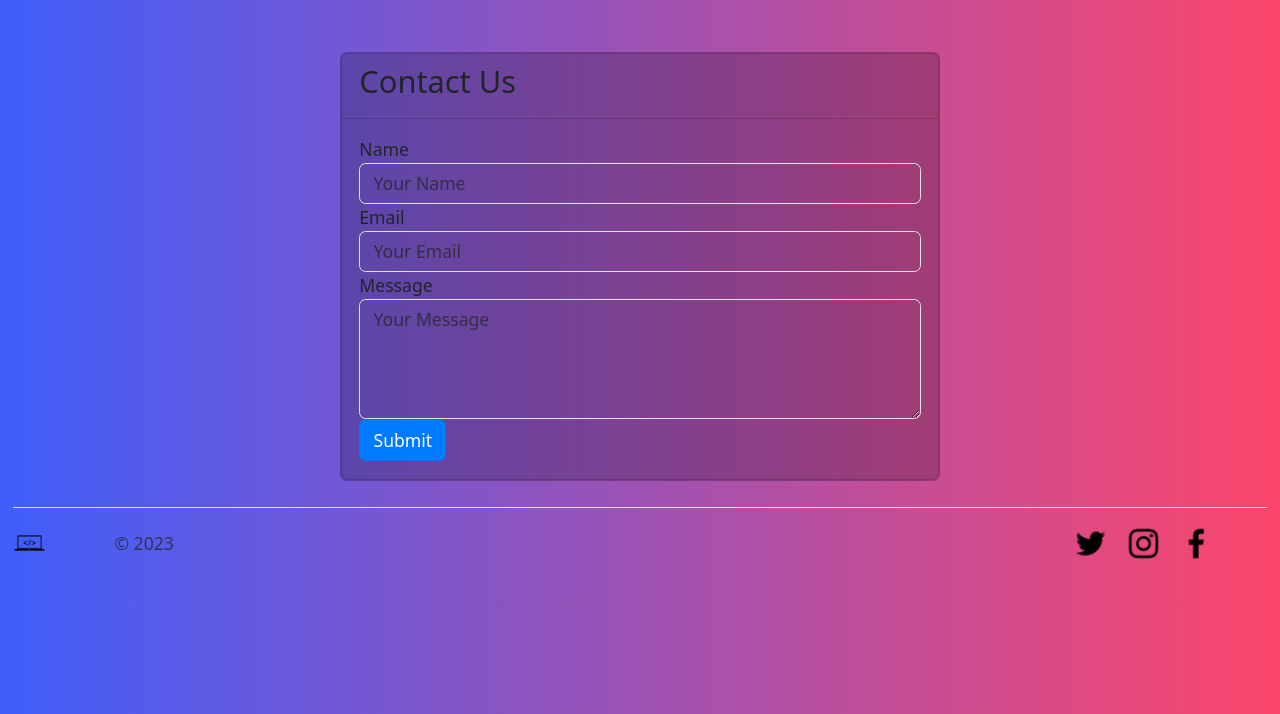
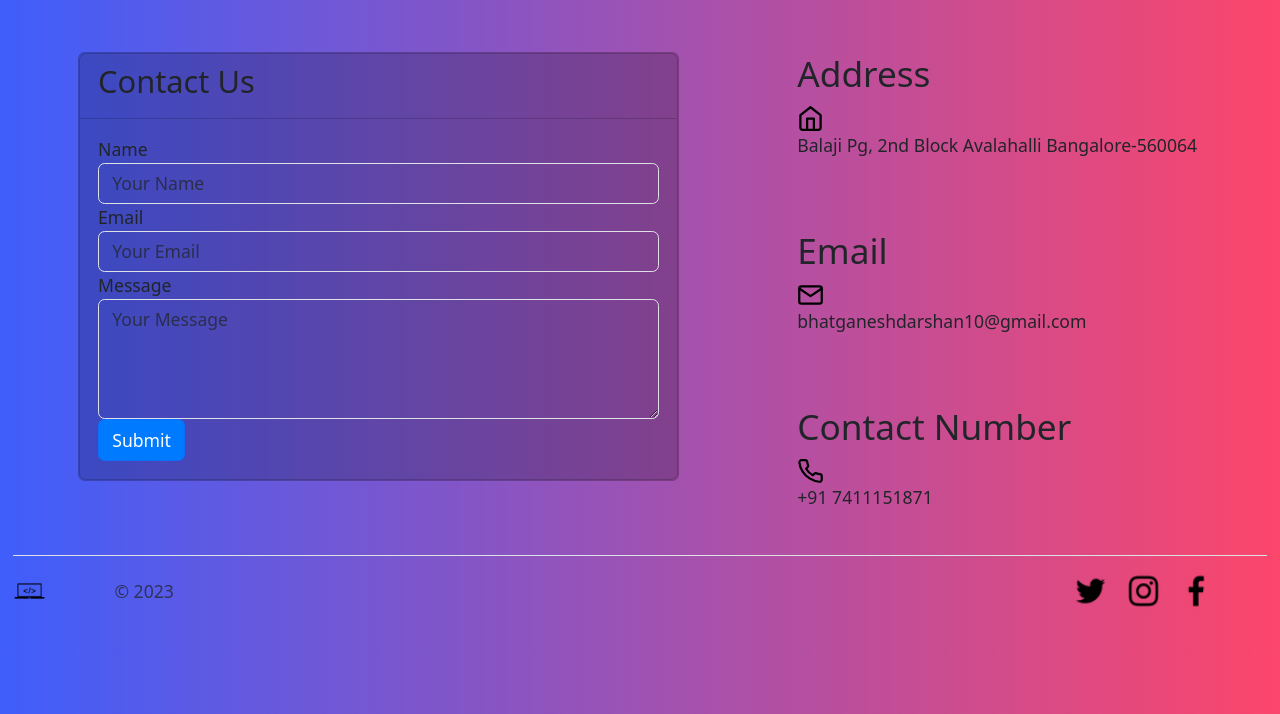
Before and after one commit to bhatganeshdarshan/Portfolio, a Django app: page /contact in a window 1280 px wide. Shown: the part 86-800 px from the top of the page. Run offline with Django 3.2, Linux system fonts and the light colour scheme; some libraries are stand-ins or nearby versions.

Commit message:
added my details in contact page

```diff
--- a/myPortfolio/templates/contact.html
+++ b/myPortfolio/templates/contact.html
@@ -97,6 +97,27 @@
       </div>
     </div>
   </div>
+<div class="col-md-5 px-5">
+    <h2>Address</h2>
+    <img src="{% static 'images/home.svg' %}" alt="">
+    <address>Balaji Pg, 2nd Block
+              Avalahalli
+              Bangalore-560064
+    </address>
+  <br>
+  <br>
+  <h2>Email</h2>
+  <img src="{% static 'images/mail.svg' %}" alt="">
+  <p>bhatganeshdarshan10@gmail.com</p>
+    <br>
+  <br>
+
+  <h2>Contact Number</h2>
+  <img src="{% static 'images/phone.svg' %}" alt="">
+  <p>+91 7411151871</p>
+
+
+</div>
 </div>
 </div>
   <div class="container-fluid">
```
Also changed, not shown: myPortfolio/static/images/home.svg (added), myPortfolio/static/images/mail.svg (added), myPortfolio/static/images/phone.svg (added).
